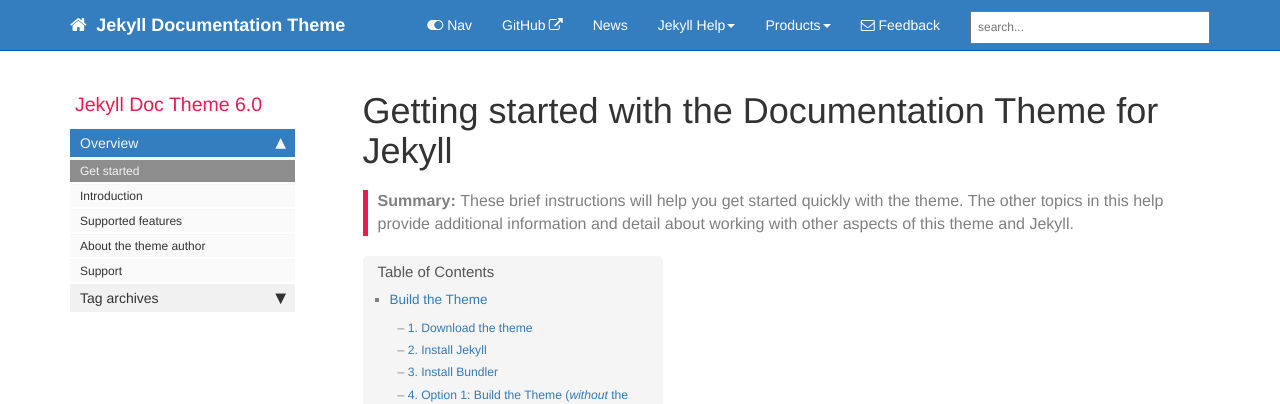
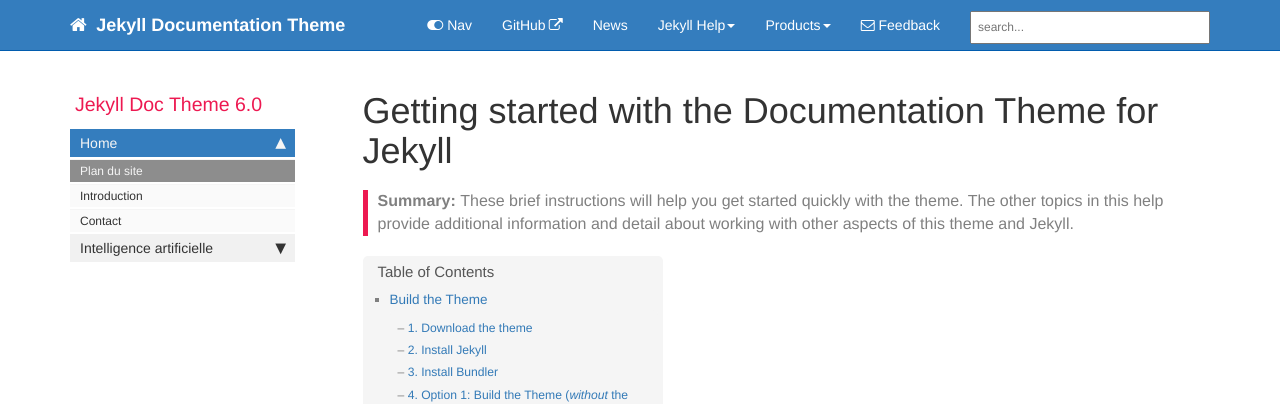
Before and after one commit to sca-opdir/sca-opdir.github.io, a Jekyll site: the page built from index.md, in a window 1280 px wide. Shown: the top 404 px of the page. Built offline with Jekyll 4.4.1, drawn with Linux system fonts in a browser that asks for light colours; comment, search, counter and statistics services are not loaded.

Commit message:
Update mydoc_sidebar.yml

```diff
--- a/_data/sidebars/mydoc_sidebar.yml
+++ b/_data/sidebars/mydoc_sidebar.yml
@@ -19,11 +19,11 @@ entries:
       output: pdf
       type: frontmatter
 
-  - title: Overview
+  - title: Home
     output: web, pdf
     folderitems:
 
-    - title: Get started
+    - title: Plan  du site
       url: /index.html
       output: web, pdf
       type: homepage
@@ -32,28 +32,22 @@ entries:
       url: /mydoc_introduction.html
       output: web, pdf
 
-    - title: Supported features
+    - title: Contact
       url: /mydoc_supported_features.html
       output: web, pdf
 
-    - title: About the theme author
-      url: /mydoc_about.html
-      output: web, pdf
 
-    - title: Support
-      url: /mydoc_support.html
-      output: web, pdf
 
-  - title: Tag archives
+  - title: Intelligence artificielle
     output: web
     folderitems:
 
-    - title: Tag archives overview
+    - title: IA générative
       url: /mydoc_tag_archives_overview.html
       output: web
 
       subfolders:
-      - title: Tag archive pages
+      - title: ChatGPT
         output: web
         subfolderitems:
 
```
